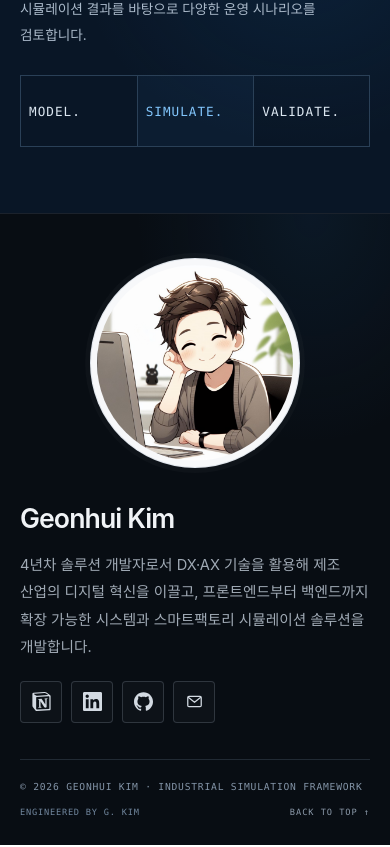
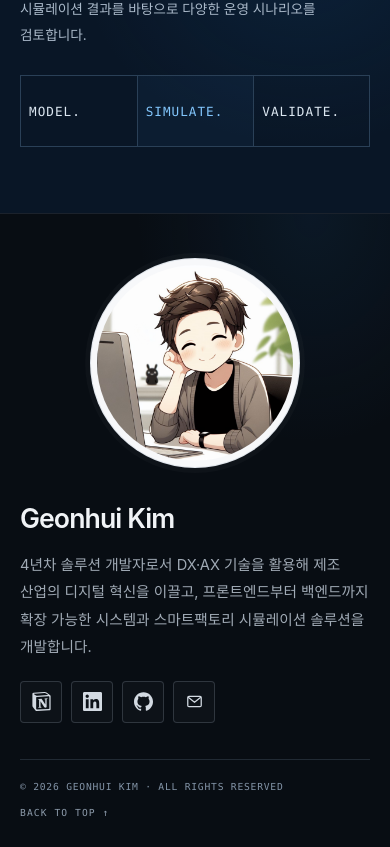
Before and after one commit to kkh3868/My_Portfolio, a React (Vite) app: page / in a window 390 px wide. Shown: the part 6851-7698 px from the top of the page. Built offline with nearby package versions, Linux system fonts and the light colour scheme.

Commit message:
[Fix] 푸터 저작권 표기 및 하단 정보 정리
 - ALL RIGHTS RESERVED를 추가해 저작권 표기 명확화
 - 중복되는 프레임워크명과 제작자 크레딧 제거
 - 하단 링크와 모바일 레이아웃 간소화

```diff
--- a/src/App.css
+++ b/src/App.css
@@ -1932,15 +1932,6 @@
   letter-spacing: 0.08em;
 }
 
-.site-footer__legal-right {
-  display: flex;
-  align-items: center;
-  gap: 24px;
-  color: #71879e;
-  font-size: calc(7px + var(--font-size-increase));
-  text-align: right;
-}
-
 .site-footer__top {
   color: #8c9aaa;
   font-family: var(--mono);
@@ -2516,13 +2507,6 @@
     flex-direction: column;
     gap: 12px;
     font-size: calc(7px + var(--font-size-increase));
-  }
-
-  .site-footer__legal-right {
-    width: 100%;
-    justify-content: space-between;
-    font-size: calc(6px + var(--font-size-increase));
-    text-align: left;
   }
 }
 
--- a/src/App.tsx
+++ b/src/App.tsx
@@ -72,11 +72,8 @@ function SiteFooter() {
         </figure>
       </div>
       <div className="site-footer__legal">
-        <span>© {year} GEONHUI KIM · INDUSTRIAL SIMULATION FRAMEWORK</span>
-        <div className="site-footer__legal-right">
-          <span>ENGINEERED BY G. KIM</span>
-          <a className="site-footer__top" href="#home">BACK TO TOP ↑</a>
-        </div>
+        <span>© {year} GEONHUI KIM · ALL RIGHTS RESERVED</span>
+        <a className="site-footer__top" href="#home">BACK TO TOP ↑</a>
       </div>
     </footer>
   )
```
